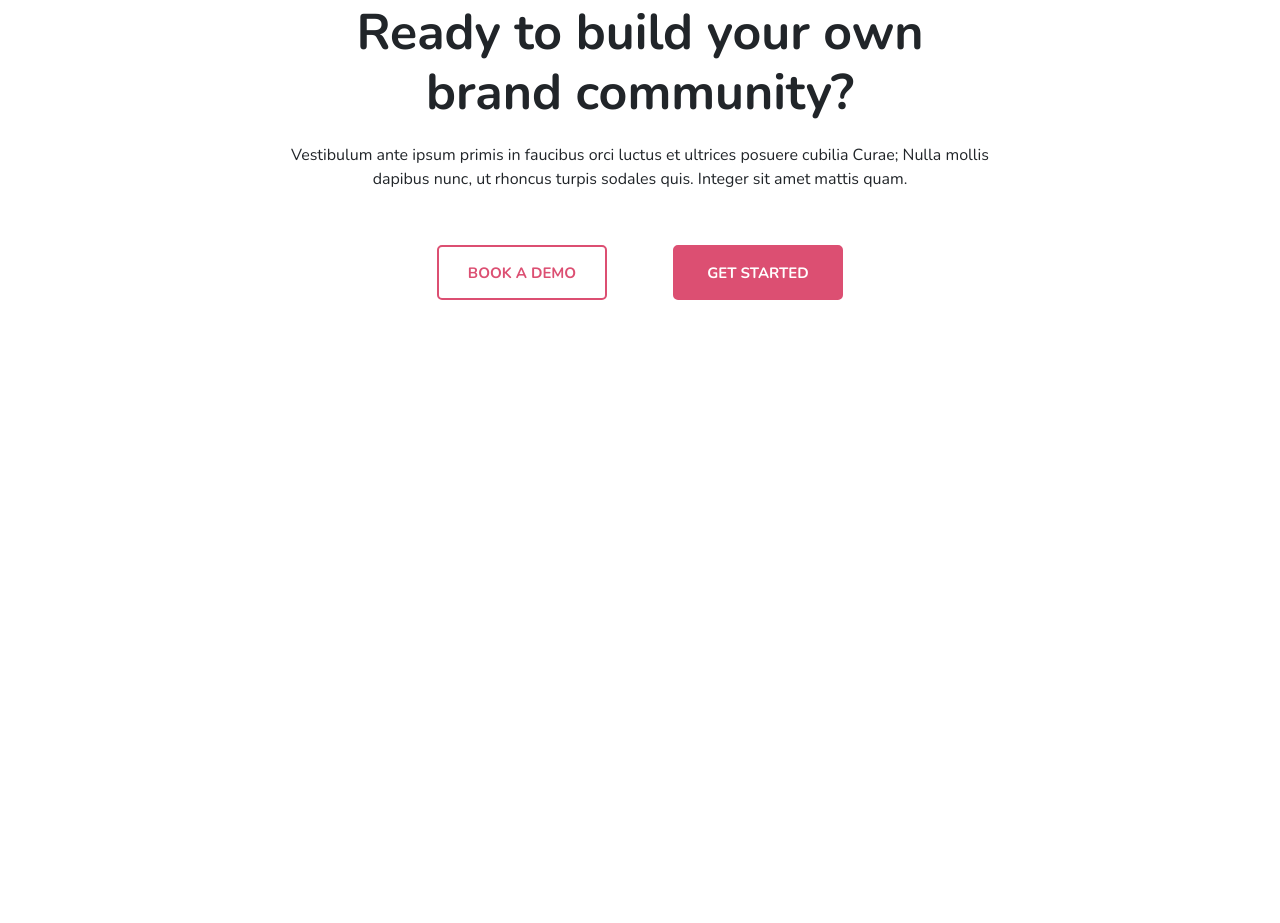
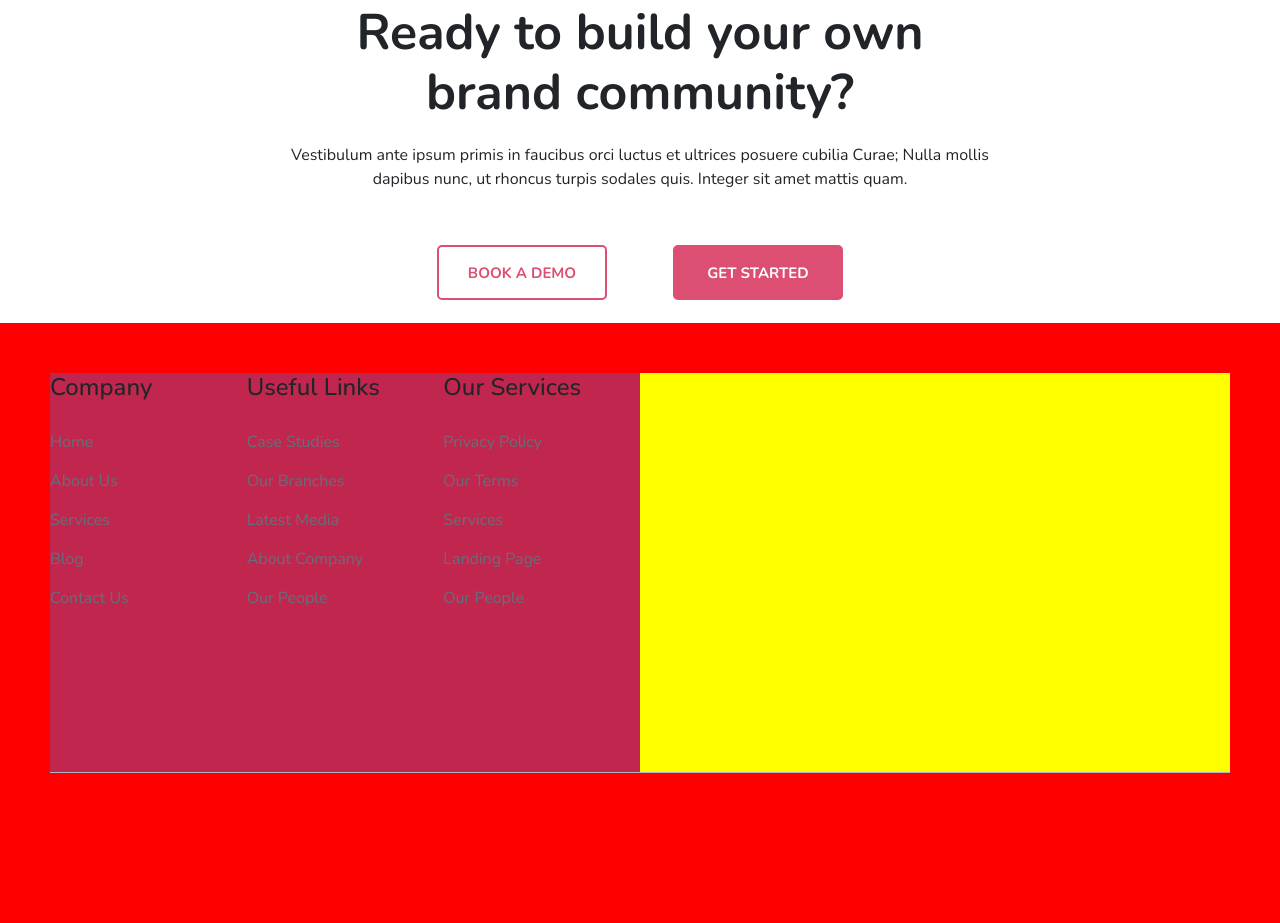
Before and after one commit to hungdinh233/Masterwork-Project, a plain HTML site: page index.html in a window 1280 px wide. Shown: the part 5321-6244 px from the top of the page. Before the commit the page ends 5644 px from the top, so only its background shows below. Drawn offline with nearby package versions, Linux system fonts and the light colour scheme.

Commit message:
footer left update

```diff
--- a/home.css
+++ b/home.css
@@ -818,7 +818,7 @@
 /* BOOKING */
 /* BOOKING */
 
-.booking{
+.booking {
   width: 100%;
   height: 350px;
   /* background-color: orange; */
@@ -827,23 +827,21 @@
   align-items: center;
 }
 
-.booking .container{
+.booking .container {
   height: 100%;
   display: flex;
   justify-content: space-around;
   align-items: center;
   flex-direction: column;
-
 }
 
-.booking__button{
+.booking__button {
   width: 40%;
   height: 80px;
   display: flex;
   justify-content: space-around;
   /* background-color: #000000; */
 }
-
 
 .button__left {
   width: 170px;
@@ -856,7 +854,6 @@
   font-weight: 700;
   font-size: 15px;
 }
-
 
 .booking__button .button__left:hover {
   background-color: #dc4f72;
@@ -875,9 +872,57 @@
   font-size: 15px;
 }
 
-
 .booking__button .button__right:hover {
   background-color: #a0183a;
   border: #8e092a;
+}
+/* FOOTER */
+/* FOOTER */
+/* FOOTER */
+/* FOOTER */
 
+.footer{
+  width: 100%;
+  height: 600px;
+  background-color: red;
+  padding: 50px 0;
 }
+
+.footer .footer__top {
+  width: 100%;
+  height: 400px;
+  background-color: yellow;
+  border-bottom: #aeb6bf solid 1px;
+}
+
+.footer__top .footer__top__l {
+  width: 50%;
+  height: 100%;
+  background-color: #c1274e;
+  display: flex;
+}
+.footer__col{
+  width: calc(100% / 3);
+  height: 100%;
+}
+.footer__col li {
+  list-style-type: none;
+  padding-bottom: 15px;
+}
+.footer__col li a{
+  color: #656f7b;
+  transition: all .3s;
+}
+
+.footer__col ul {
+  padding-left: 0px;
+}
+
+.footer__col a:hover {
+  color:#c1274e
+}
+
+.footer__col h3{
+  padding-bottom: 20px;
+  font-size: 24px;
+}
--- a/index.html
+++ b/index.html
@@ -470,11 +470,49 @@
       </button>
     </a>
     </div>
-
   </div>
-
 </section>
 
+<footer class="footer">
+  <div class="container">
+<div class="footer__top">
+  <div class="footer__top__l">
+    <div class="footer__col">
+      <h3>Company</h3>
+      <ul>
+        <li> <a href="#">Home</a></li>
+        <li> <a href="#">About Us</a></li>
+        <li> <a href="#">Services</a></li>
+        <li> <a href="#">Blog</a></li>
+        <li> <a href="#">Contact Us</a></li>
+      </ul>
+    </div>
+    <div class="footer__col">
+      <h3>Useful Links</h3>
+      <ul>
+        <li> <a href="#">Case Studies</a></li>
+        <li> <a href="#">Our Branches</a></li>
+        <li> <a href="#">Latest Media</a></li>
+        <li> <a href="#">About Company</a></li>
+        <li> <a href="#">Our People</a></li>
+      </ul>
+    </div>
+    <div class="footer__col">
+      <h3>Our Services</h3>
+      <ul>
+        <li> <a href="#">Privacy Policy</a></li>
+        <li> <a href="#">Our Terms</a></li>
+        <li> <a href="#">Services</a></li>
+        <li> <a href="#">Landing Page</a></li>
+        <li> <a href="#">Our People</a></li>
+      </ul>
+    </div>
+  </div>
+  <div class="footer__top__r"></div>
+</div>
+<div class="footer__bottom"></div>
+</div>
+</footer>
 
 
 
```
